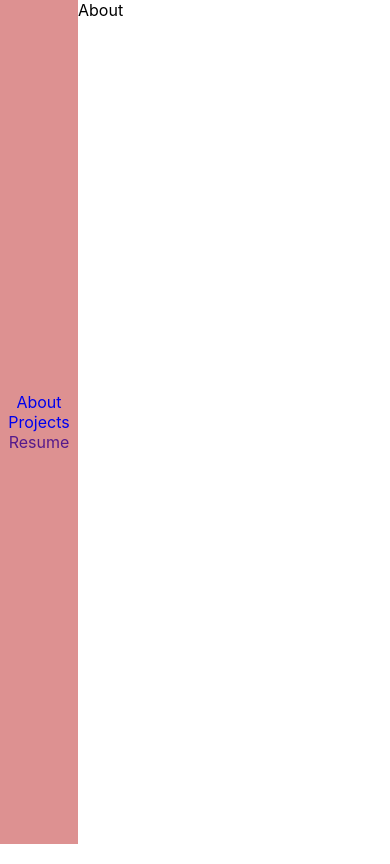
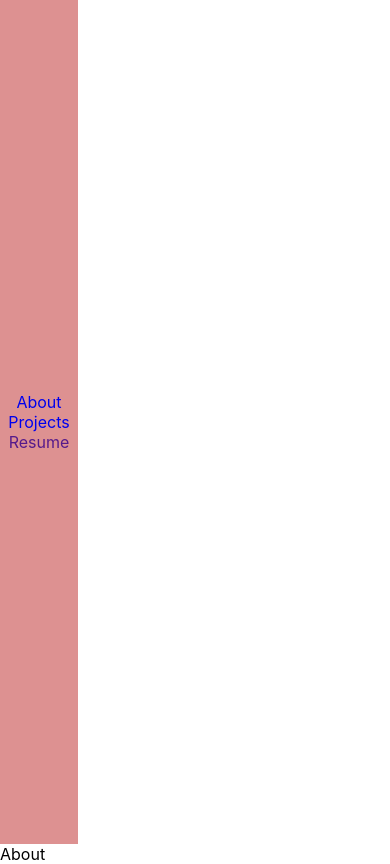
Before and after one commit to stuartkaija/stuartkaijaold, a React (Create React App) app: page / in a window 390 px wide. Built offline with nearby package versions, Linux system fonts and the light colour scheme.

Commit message:
added media breakpoints for responsive design

```diff
--- a/src/App.scss
+++ b/src/App.scss
@@ -1,5 +1,9 @@
 @use './styles/partials/global' as *;
+@use './styles/partials/mixins' as *;
 
 .App {
-  display: flex;
+
+	@include tablet {
+
+	}
 }
--- /dev/null
+++ b/src/styles/partials/_mixins.scss
@@ -0,0 +1,13 @@
+@use "./variables" as *;
+
+@mixin tablet {
+    @media screen and (min-width: $tablet-breakpoint) {
+        @content;
+    }
+}
+
+@mixin desktop {
+    @media screen and (min-width: $desktop-breakpoint) {
+        @content
+    }
+}
--- a/src/styles/partials/_variables.scss
+++ b/src/styles/partials/_variables.scss
@@ -0,0 +1,6 @@
+// media breakpoints
+
+$tablet-breakpoint: 48rem;
+$desktop-breakpoint: 80rem;
+
+// colors
```
